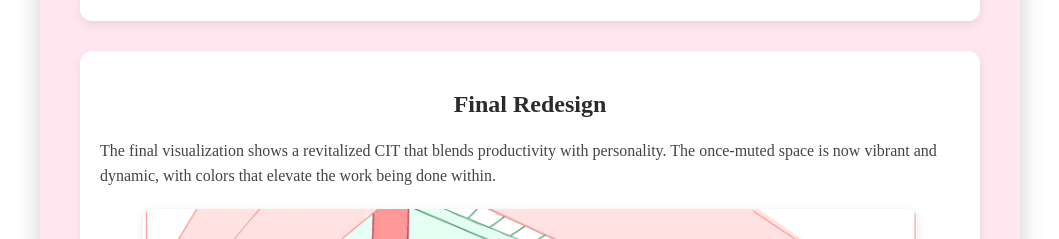
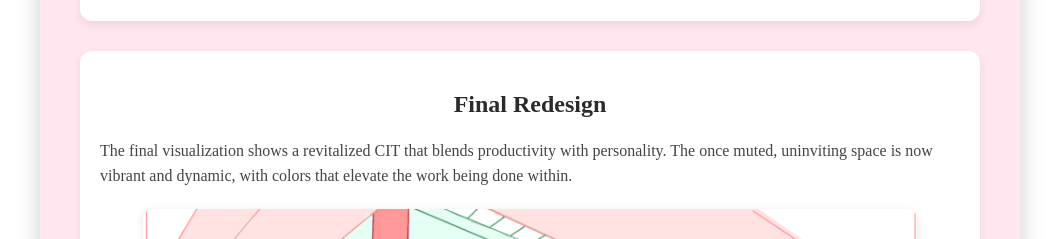
Before and after one commit to jowethaile/portfolio, a plain HTML site: page paint-cit/index.html in a window 1280 px wide. Shown: the part 3500-3739 px from the top of the page, without its empty margins (110-1169 px from the left). Drawn offline with Linux system fonts and the light colour scheme.

Commit message:
file paths

```diff
--- a/paint-cit/index.html
+++ b/paint-cit/index.html
@@ -57,7 +57,7 @@
 
     <section>
       <h2>Final Redesign</h2>
-      <p>The final visualization shows a revitalized CIT that blends productivity with personality. The once-muted space is now vibrant and dynamic, with colors that elevate the work being done within.</p>
+      <p>The final visualization shows a revitalized CIT that blends productivity with personality. The once muted, uninviting space is now vibrant and dynamic, with colors that elevate the work being done within.</p>
       <img class="centered-image" src="./assets/cit_final_redesign.png" alt="Final redesign mockup (placeholder)">
     </section>
 
```
Also changed, not shown: index.html (renamed from main-index.html).
